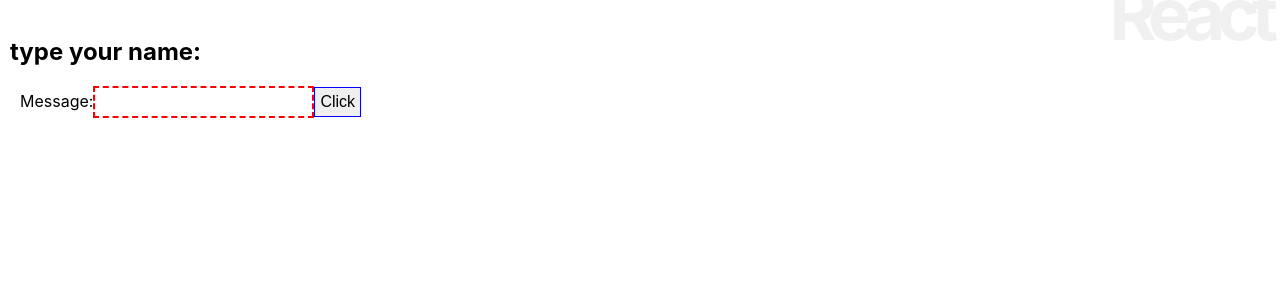
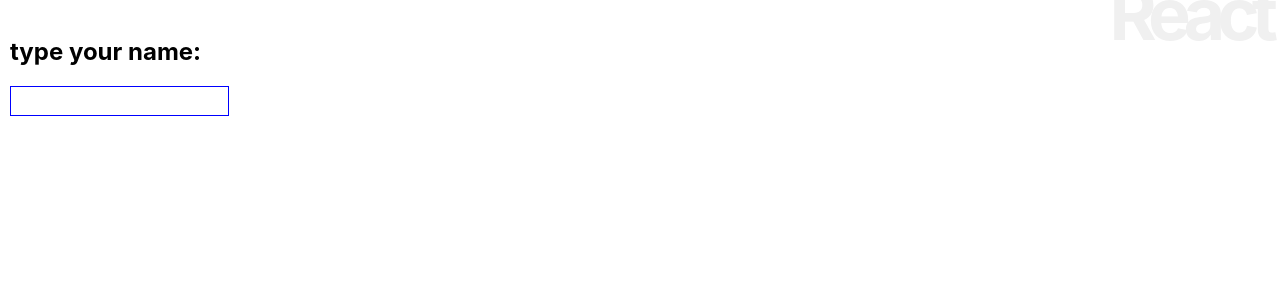
Before and after one commit to jackkitte/React_Next_Beginner, a React (Create React App) app: page / in a window 1280 px wide. Shown: the top 300 px of the page. Built offline with nearby package versions, Linux system fonts and the light colour scheme.

Commit message:
コンポーネントのイベント作成

```diff
--- a/src/App.js
+++ b/src/App.js
@@ -12,6 +12,31 @@
     margin: "20px 0px",
     padding: "5px",
   }
+
+  constructor(props) {
+    super(props);
+    this.state = {
+      message: 'type your name:'
+    };
+    this.doCheck = this.doCheck.bind(this);
+  }
+
+  doCheck(event) {
+    alert(event.target.value + "は長すぎます。（最大10文字）");
+  }
+
+  render() {
+    return (
+      <div>
+        <h1>React</h1>
+        <h2>{this.state.message}</h2>
+        <Message maxlength="10" onCheck={this.doCheck} />
+      </div>
+    )
+  }
+}
+
+class Message extends Component {
   inputStyle = {
     fontSize: "12pt",
     padding: "5px",
@@ -19,38 +44,19 @@
 
   constructor(props) {
     super(props);
-    this.state = {
-      message: 'type your name:'
-    };
     this.doChange = this.doChange.bind(this);
-    this.doSubmit = this.doSubmit.bind(this);
   }
 
   doChange(event) {
-    this.input = event.target.value;
-  }
-
-  doSubmit(event) {
-    this.setState({
-      message: 'Hello, ' + this.input + '!!'
-    });
-    event.preventDefault();
+    if (event.target.value.length > this.props.maxlength) {
+      this.props.onCheck(event);
+      event.target.value = event.value.substr(0, this.props.maxlength);
+    }
   }
 
   render() {
     return (
-      <div>
-        <h1>React</h1>
-        <h2>{this.state.message}</h2>
-        <form onSubmit={this.doSubmit}>
-          <label>
-            <span style={this.inputStyle}></span>Message:
-            <input type="text" style={this.inputStyle} onChange={this.doChange}
-              required pattern="[A-Za-z _,.]+" />
-          </label>
-          <input type="submit" style={this.inputStyle} value="Click" />
-        </form>
-      </div>
+      <input type="text" style={this.inputStyle} onChange={this.doChange} />
     )
   }
 }
```
